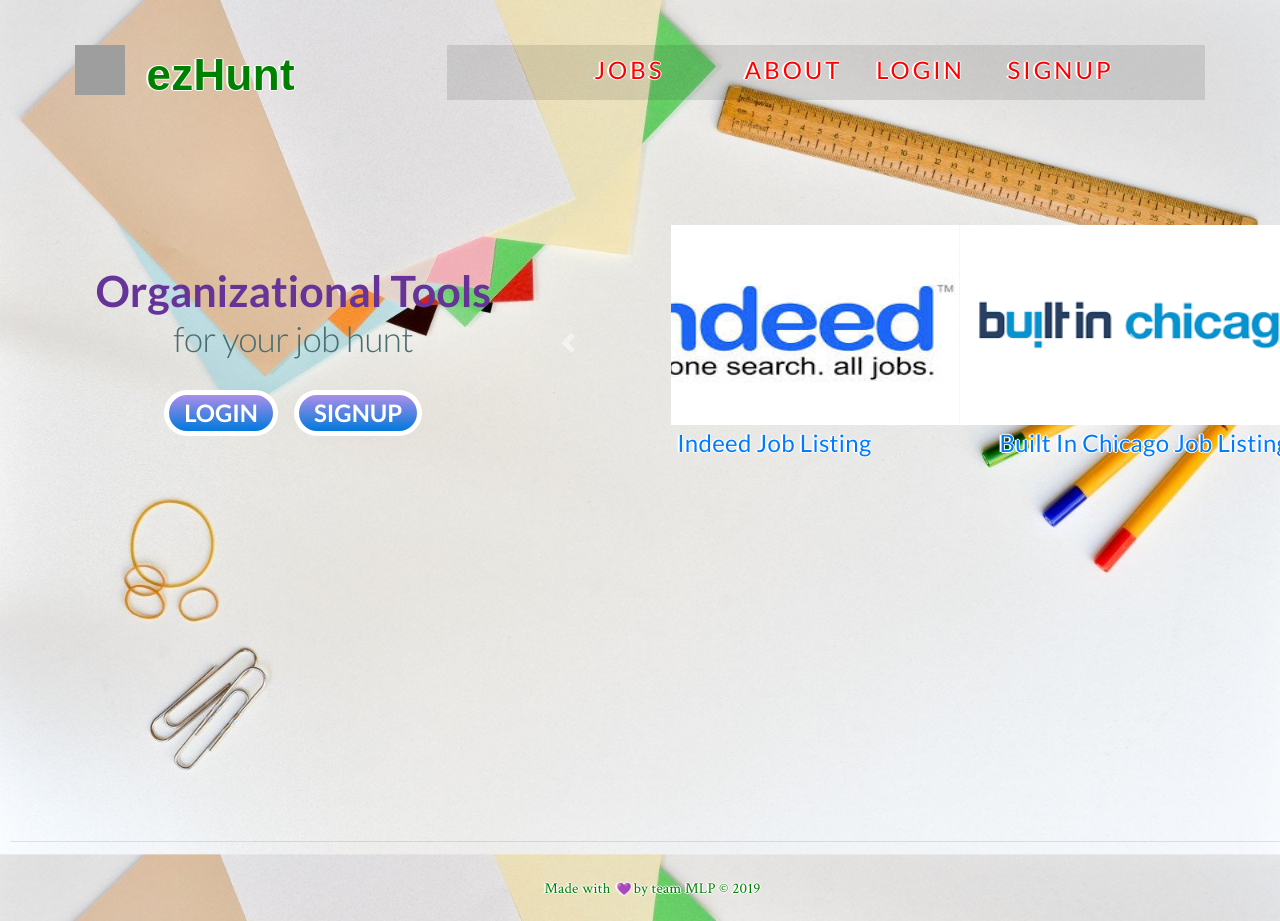
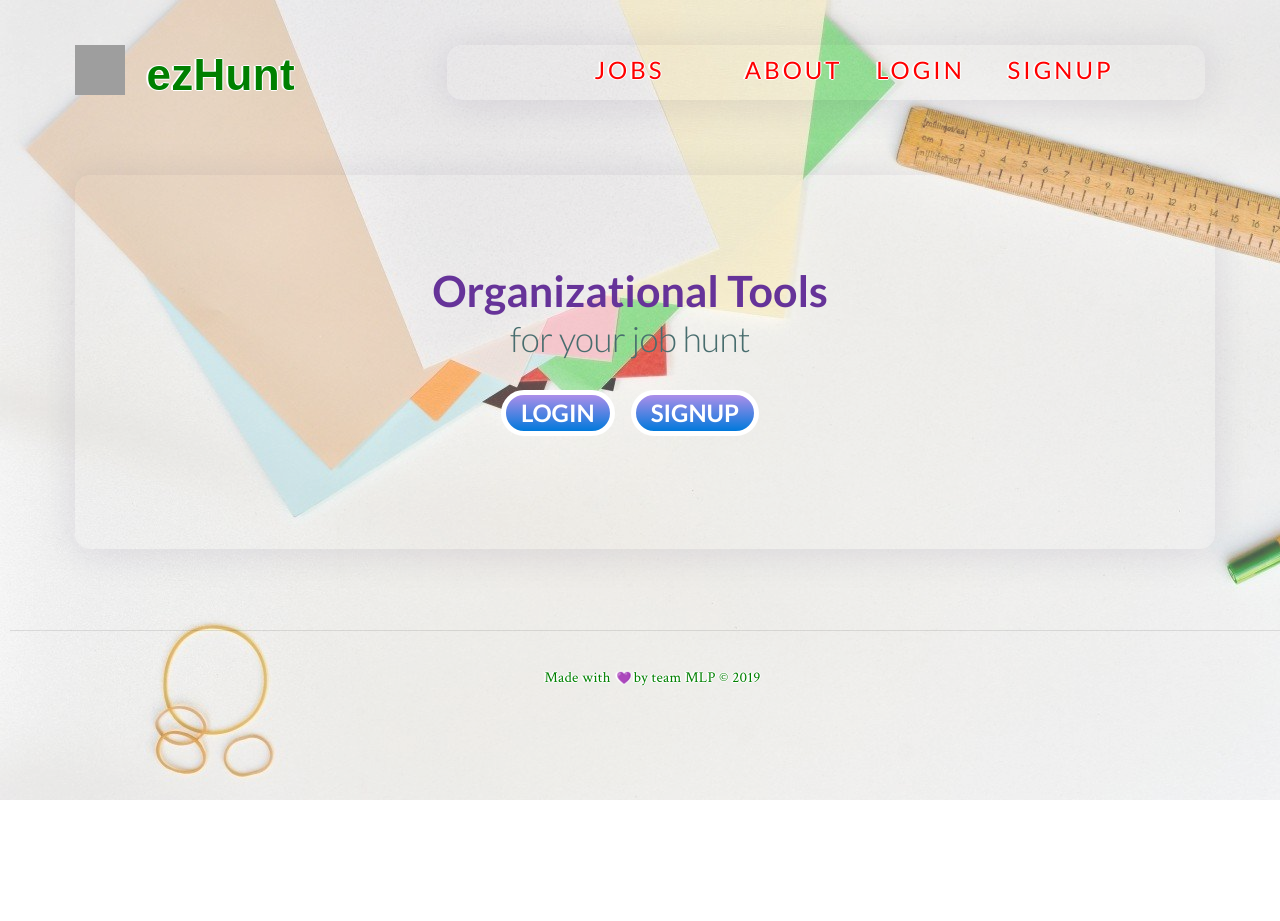
Before and after one commit to teammlp/FinalProject, a React (Create React App) app in the folder client/: page / in a window 1280 px wide. After the commit the page ends 800 px from the top, so only its background shows below. Built offline with nearby package versions, Linux system fonts and the light colour scheme; grey boxes are pictures that could not be loaded; a web font is replaced by a local one.

Commit message:
style changes to Home.js

```diff
--- a/client/src/App.css
+++ b/client/src/App.css
@@ -24,18 +24,28 @@
 }
 
 body {
-  /* font-family: 'Assistant', sans-serif !important; */
   font-family: 'Lato', sans-serif;
   font-size: 1.5em;
   letter-spacing: 0.3px;
-  background: url('images/desk.jpg');
-  /* min-height: 500px; */
+  /* background: url('images/desk.jpg'); */
   background-attachment: fixed;
   background-position: bottom;
   background-repeat: no-repeat;
   background-size: cover;
   /* background-color: rgb(228, 234, 238); */
   margin-left: 10px;
+}
+
+body::after {
+  content: "";
+  background: url('images/desk.jpg');
+  opacity: 0.7;
+  top: 0;
+  left: 0;
+  bottom: 0;
+  right: 0;
+  position: absolute;
+  z-index: -1;
 }
 
 a {
--- a/client/src/pages/Home/Home.css
+++ b/client/src/pages/Home/Home.css
@@ -57,7 +57,9 @@ h3 {
 }
 
 .menu {
-  background-color:rgba(0,0,0,0.1);
+  /* background-color:rgba(0,0,0,0.1); */
+  box-shadow: 0 4px 40px rgba(25,4,69,0.1);
+  border-radius: 15px;
 }
 
 .header .menu {
@@ -80,12 +82,16 @@ h3 {
 
 .jumbo {
   margin-top: 45px;
+  margin-bottom: 65px;
   text-align: center;
   color: black;
+  box-shadow: 0 4px 40px rgba(25,4,69,0.1);
+  border-radius: 15px;
 }
 
 .jumbo-text {
   margin-top: 90px;
+  margin-bottom: 90px;
 }
 
 .jumbo-text .title {
@@ -124,6 +130,10 @@ h3 {
 
   .eight.columns {
     width: 65.3333333333%;
+  }
+
+  .ten.columns {
+    width: 83.3333333333%;
   }
 }
 
--- a/client/src/pages/Home/Home.js
+++ b/client/src/pages/Home/Home.js
@@ -3,7 +3,7 @@ import { Link } from "react-router-dom";
 import ButtonBtn from "../../components/ButtonBtn";
 import "./Home.css";
 import Nav from "../../components/Nav";
-import Carousel from "../../components/Carousel/Carousel";
+// import Carousel from "../../components/Carousel/Carousel";
 
 class Home extends Component {
   logout = () => {
@@ -19,7 +19,7 @@ class Home extends Component {
         <Nav />
         <div className="container jumbo">
           <div className="row">
-            <div className="five columns jumbo-text">
+            <div className="columns jumbo-text">
               <div className="title">
                 <h1>Organizational Tools</h1>
                 <h3>for your job hunt</h3>
@@ -37,7 +37,7 @@ class Home extends Component {
             </div>
             {/*end five columns jumbo-text */}
             {/* <div className="one column">&nbsp;</div> */}
-            <Carousel />
+            {/* <Carousel /> */}
           </div>
           {/* end row*/}
         </div>
```
